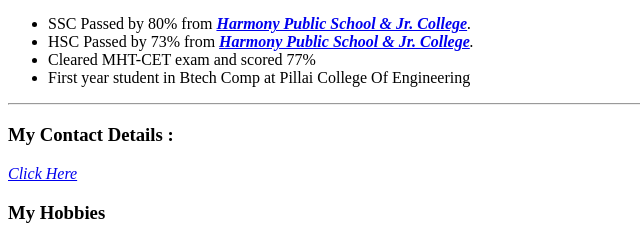
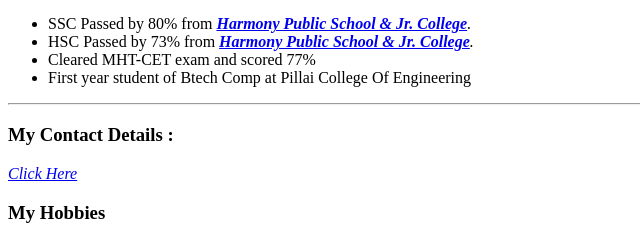
Before and after one commit to Ayaan198/cv, a plain HTML site: page index.html in a window 1280 px wide. Shown: the part 324-563 px from the top of the page, 0-640 px from the left. Drawn offline with Linux system fonts and the light colour scheme.

Commit message:
Update index.html

```diff
--- a/index.html
+++ b/index.html
@@ -24,7 +24,7 @@
     <li>SSC Passed by 80% from <a href="https://www.harmonygroups.in/harmony-international-school-kharghar/"><em><strong>Harmony Public School & Jr. College</a></strong>.</em> </li>
     <li>HSC Passed by 73% from <a href="https://www.harmonygroups.in/harmony-international-school-kharghar/"><em><strong>Harmony Public School & Jr. College</a></strong>.</em> </li>
     <li>Cleared MHT-CET exam and scored 77%</li>
-    <li>First year student in Btech Comp at Pillai College Of Engineering</li>
+    <li>First year student of Btech Comp at Pillai College Of Engineering</li>
 
   </ul>
 
```
